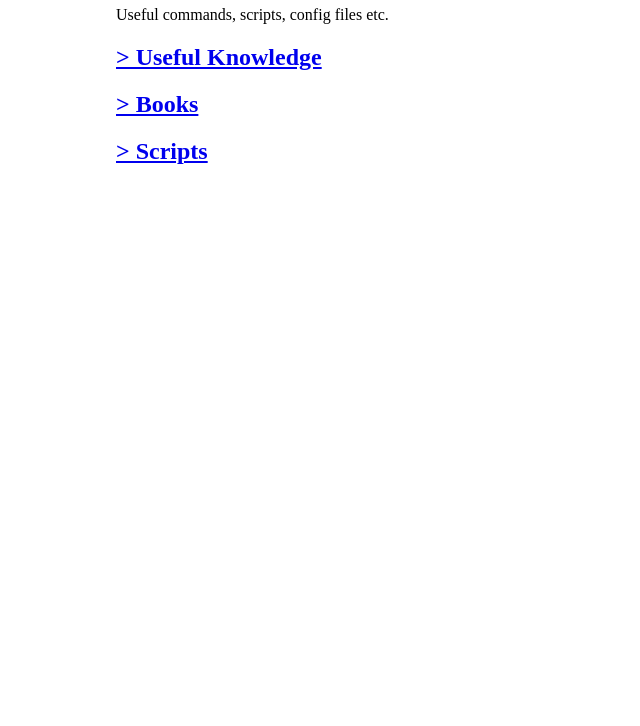
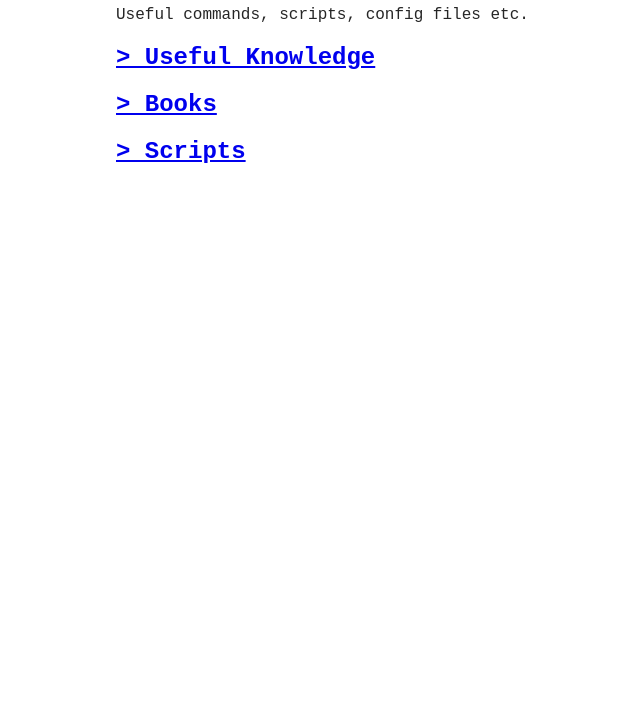
Before and after one commit to gue-ni/gnosis, an Eleventy site: page index.md in a window 1280 px wide. Shown: the part 74-800 px from the top of the page, without its empty margins (124-764 px from the left). Built offline with nearby package versions, Linux system fonts and the light colour scheme; Eleventy itself is replaced by a stand-in of ours; files that its build step writes are made by us from their sources.

Commit message:
added monospace font

```diff
--- a/_includes/layouts/base.njk
+++ b/_includes/layouts/base.njk
@@ -9,6 +9,8 @@
     body {
       max-width: 800px;
       margin: 0 auto;
+      color: #262626;
+      font-family: 'Courier New', Courier, monospace;
     }
 
     code[class|="language"] {
```
